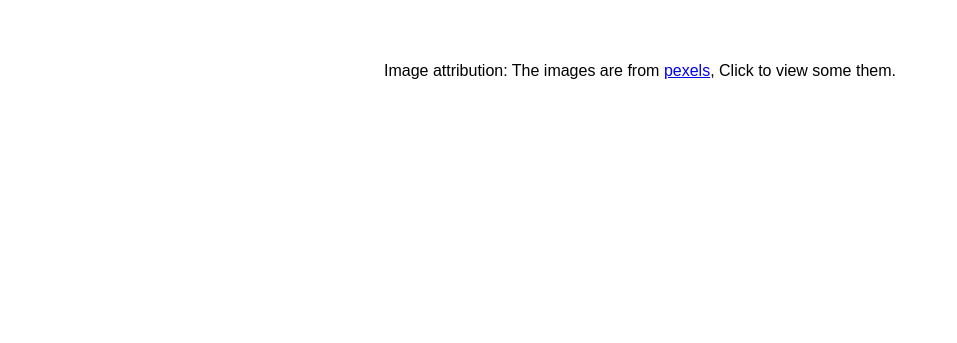
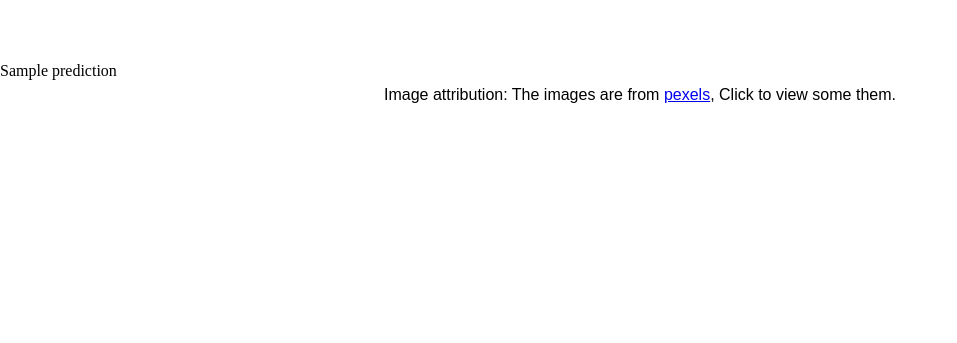
Before and after one commit to a-stephen/flask-app, a Flask app: template templates/index.html in a window 1280 px wide. Shown: the part 489-832 px from the top of the page, without its empty margins (0-957 px from the left). Run offline with Flask 2, Linux system fonts and the light colour scheme; the template is opened without the code that fills it: most values are stand-ins (such as "Sample title", 1, 10 or a date in 2020).

Commit message:
add the prediction spot

```diff
--- a/templates/index.html
+++ b/templates/index.html
@@ -8,6 +8,9 @@
         <div class="img-container">
             <img src= "{{mg}}" alt="image of either a cat or dog"/>
         </div>
+        <div class="prediction-container flex">
+            <p>{{prediction}}</p>
+        </div>
     </main>
     <footer class="attribution-container flex">
         <p>Image attribution: The images are from <a href="pexels.com">pexels</a>, Click to view some them.</p>
```
